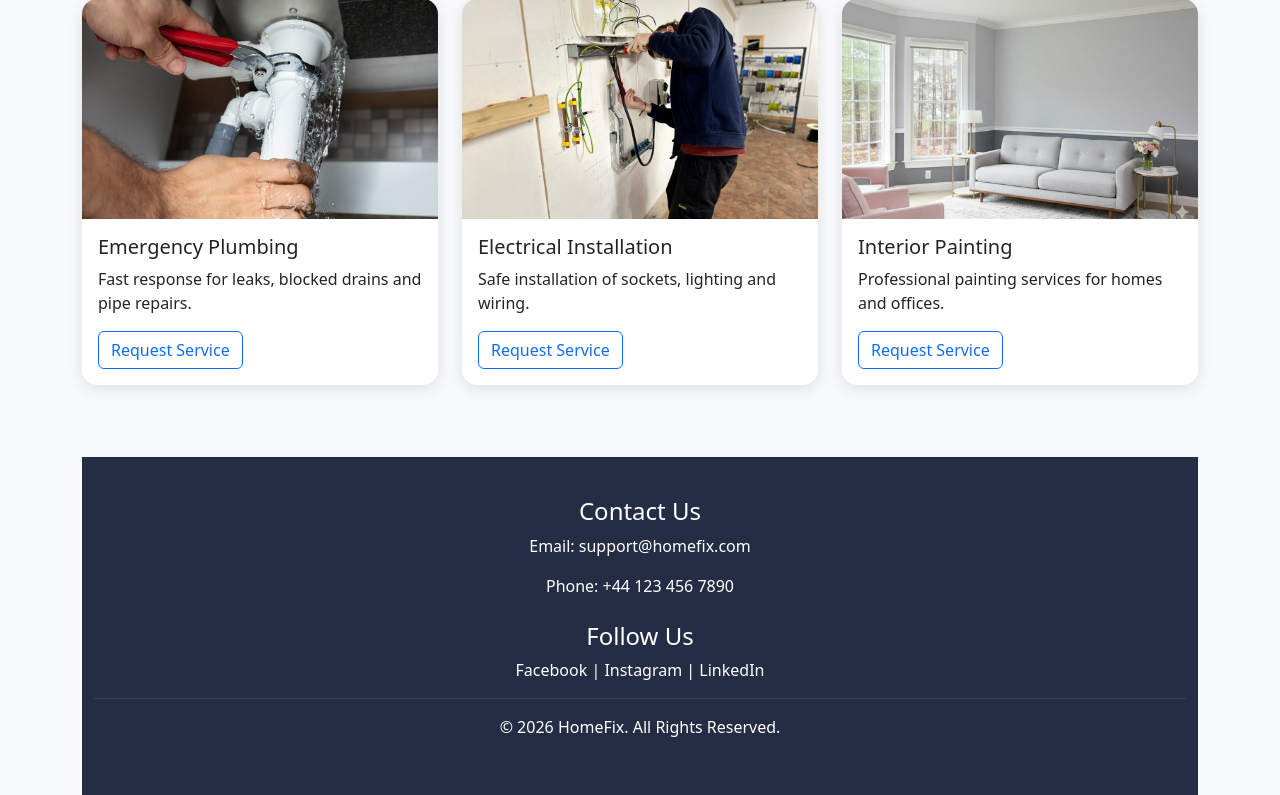
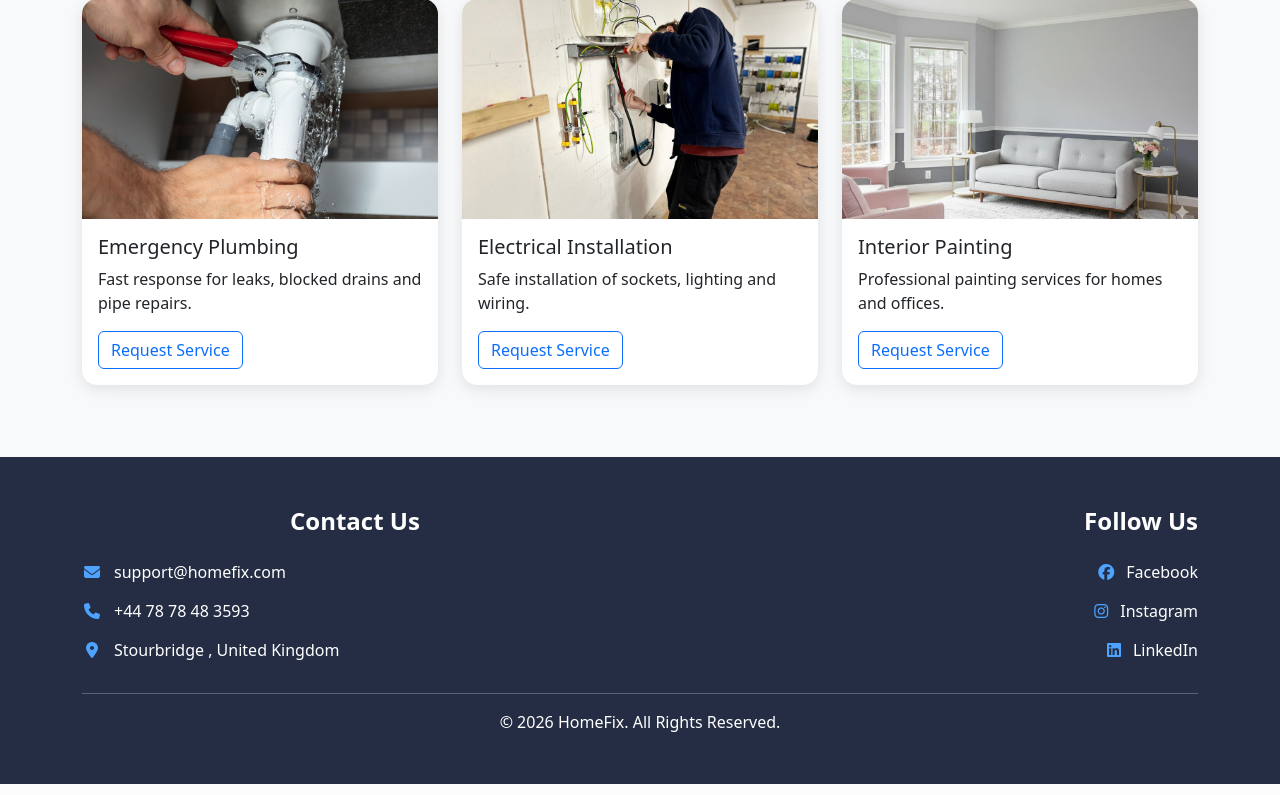
Before and after one commit to Y40Y50/homefix, a Django app: page / in a window 1280 px wide. Shown: the part 1437-2232 px from the top of the page. Run offline with Django 5.2, Linux system fonts and the light colour scheme.

Commit message:
Add public homepage and improve UI

```diff
--- a/maintenance/static/css/style.css
+++ b/maintenance/static/css/style.css
@@ -62,13 +62,38 @@ body {
     font-size:18px;
 }
 
+.contact-item,
+.social-item{
+    display:flex;
+    align-items:center;
+    gap:12px;
+    margin-bottom:15px;
+}
+
+.contact-item i,
+.social-item i{
+    width:20px;
+    color:#4da3ff;
+}
+
+.social-item{
+    justify-content:flex-end;
+}
+
+.footer h4{
+    margin-bottom:25px;
+    font-weight:600;
+}
 .footer{
     background:#242d43;
     color:white;
-    padding:40px 0;
-    margin-top:60px;
+    padding:50px 0;
+}
+.footer a{
+    color:white;
+    text-decoration:none;
 }
 
-.footer hr{
-    border-color:rgba(255,255,255,.3);
+.footer a:hover{
+    color:#4da3ff;
 }
--- a/maintenance/templates/maintenance/base.html
+++ b/maintenance/templates/maintenance/base.html
@@ -8,6 +8,7 @@
     <title>HomeFix</title>
 
     <link href="https://cdn.jsdelivr.net/npm/bootstrap@5.3.3/dist/css/bootstrap.min.css" rel="stylesheet">
+    <link rel="stylesheet" href="https://cdnjs.cloudflare.com/ajax/libs/font-awesome/6.5.2/css/all.min.css">
 
     <link rel="stylesheet" href="{% static 'css/style.css' %}">
 </head>
@@ -73,6 +74,86 @@
         {% block content %}
         {% endblock %}
     </div>
+    <footer class="footer mt-5">
+
+        <div class="container">
+
+            <div class="row">
+
+                <!-- Contact -->
+                <div class="col-md-6">
+
+                    <h4 class="mb-4">Contact Us</h4>
+
+                    <div class="contact-item">
+                        <i class="fa-solid fa-envelope"></i>
+
+                        <a href="mailto:support@homefix.com" class="text-white text-decoration-none">
+                            support@homefix.com
+                        </a>
+                    </div>
+
+                    <div class="contact-item">
+                        <i class="fa-solid fa-phone"></i>
+
+                        <a href="tel:+441234567890" class="text-white text-decoration-none">
+                            +44 78 78 48 3593
+                        </a>
+                    </div>
+
+                    <div class="contact-item">
+                        <i class="fa-solid fa-location-dot"></i>
+                        <span>Stourbridge , United Kingdom</span>
+                    </div>
+
+                </div>
+
+                <!-- Social -->
+                <div class="col-md-6 text-md-end">
+
+                    <h4 class="mb-4">Follow Us</h4>
+
+                    <div class="social-item">
+                        <i class="fa-brands fa-facebook"></i>
+
+                        <a href="https://facebook.com" target="_blank" class="text-white text-decoration-none">
+                            Facebook
+                        </a>
+                    </div>
+
+                    <div class="social-item">
+                        <i class="fa-brands fa-instagram"></i>
+
+                        <a href="https://instagram.com" target="_blank" class="text-white text-decoration-none">
+                            Instagram
+                        </a>
+                    </div>
+
+                    <div class="social-item">
+                        <i class="fa-brands fa-linkedin"></i>
+
+                        <a href="https://linkedin.com" target="_blank" class="text-white text-decoration-none">
+                            LinkedIn
+                        </a>
+                    </div>
+
+                </div>
+
+            </div>
+
+            <hr>
+
+            <div class="text-center">
+                <p class="mb-0">
+                    © 2026 HomeFix. All Rights Reserved.
+                </p>
+            </div>
+
+        </div>
+
+    </footer>
+
+    <script src="https://cdn.jsdelivr.net/npm/bootstrap@5.3.3/dist/js/bootstrap.bundle.min.js"></script>
 
 </body>
 
--- a/maintenance/templates/maintenance/home.html
+++ b/maintenance/templates/maintenance/home.html
@@ -266,32 +266,5 @@
     </div>
 
 </section>
-<!-- Contact -->
-<footer class="footer mt-5">
 
-    <div class="container text-center">
-
-        <h4>Contact Us</h4>
-
-        <p>Email: support@homefix.com</p>
-
-        <p>Phone: +44 123 456 7890</p>
-
-        <h4 class="mt-4">Follow Us</h4>
-
-        <p>
-            Facebook |
-            Instagram |
-            LinkedIn
-        </p>
-
-        <hr>
-
-        <p>
-            © 2026 HomeFix. All Rights Reserved.
-        </p>
-
-    </div>
-
-</footer>
 {% endblock %}
```
Also changed, not shown: db.sqlite3.
